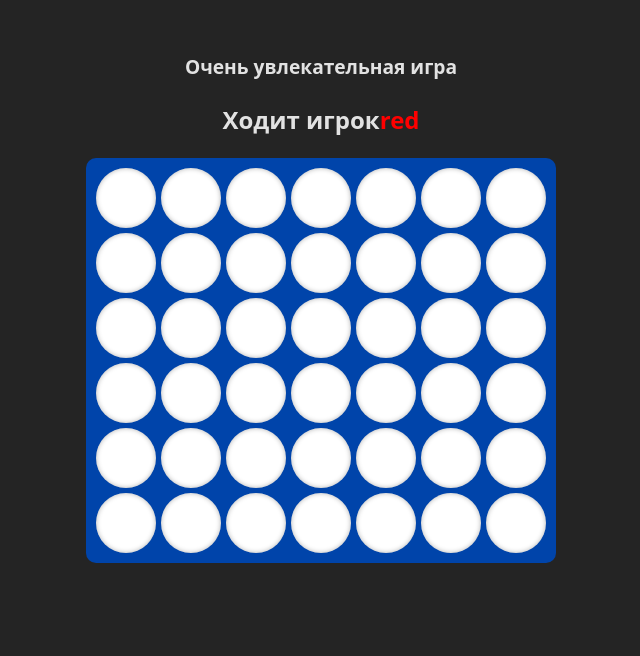
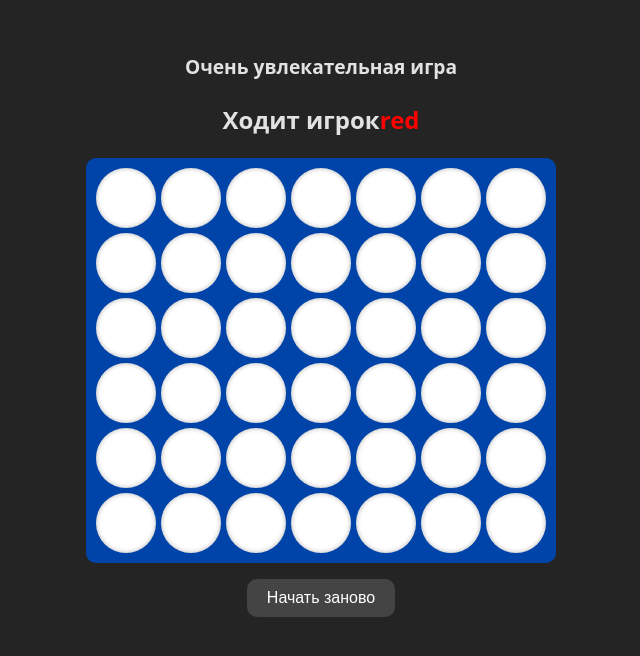
Before and after one commit to alekseevgr/connect-four, a React (Vite) app: page / in a window 1280 px wide. Shown: the top 656 px of the page, without its empty margins (319-959 px from the left). Built offline with nearby package versions, Linux system fonts and the light colour scheme.

Commit message:
add winner, add winner text, add resetbutton

```diff
--- a/src/components/Board/Board.tsx
+++ b/src/components/Board/Board.tsx
@@ -14,8 +14,19 @@ export function Board() {
         Array.from({ length: rows }, () => Array(cols).fill(null))
     ) // создаем поле в котором будет массив из 6 рядов ив каждом будет по 7 элментов(столбцов)
     const [currentPlayer, setPlayer] = useState<Player>('red') // выбираем игрока
+    const [winner, setWinner] = useState<Player | null>(null)
+
+    const resetGame = () => {
+        setBoard(Array.from({ length: rows }, () => Array(cols).fill(null)))
+        setPlayer('red')
+        setWinner(null)
+    }
 
     const handleClick = (row: number, col: number) => {
+
+        if (winner) {
+            return
+        }
         const newBoard = board.map(item => [...item]) // копия поля
 
         const nextPlayer = currentPlayer === 'red' ? 'blue' : 'red'
@@ -28,7 +39,8 @@ export function Board() {
             newBoard[row][col] = currentPlayer
             setBoard(newBoard)
 
-            if (checkWin(newBoard, row, col)){
+            if (checkWin(newBoard, row, col)) {
+                setWinner(currentPlayer)
                 alert(`Победил игрок ${currentPlayer}`)
                 return
             }
@@ -37,12 +49,26 @@ export function Board() {
 
     }
 
+    const text = (
+        <h2> Ходит игрок
+            <span className={currentPlayer === 'red' ? styles.red : styles.blue}>
+                {currentPlayer}
+            </span>
+        </h2>
+    )
+    const winnerText = (
+        <h2>
+            Победил
+            <span className={winner === 'red' ? styles.red : styles.blue}>
+                {winner}
+            </span>
+        </h2>
+    )
+
     return (
         <div className={styles.boardWrapper}>
             <h1 className={styles.title}> Очень увлекательная игра</h1>
-            <h2> Ходит игрок
-                <span className={currentPlayer === 'red' ? styles.red : styles.blue}>{currentPlayer}</span>
-            </h2>
+            {winner ? winnerText : text}
 
             <div className={styles.board}>
                 {board.map((row, rowIndex) =>
@@ -54,6 +80,9 @@ export function Board() {
                         />
                     )))}
             </div>
+            <button className={styles.resetButton} onClick={resetGame}>
+                Начать заново
+            </button>
         </div>
 
 
--- a/src/components/Board/board.module.css
+++ b/src/components/Board/board.module.css
@@ -26,3 +26,19 @@
   width: max-content;
   margin: 0 auto;
 }
+
+.resetButton {
+  margin-top: 16px;
+  padding: 10px 20px;
+  border: none;
+  border-radius: 10px;
+  background-color: #444;
+  color: white;
+  font-size: 16px;
+  cursor: pointer;
+  transition: 0.2s;
+}
+
+.resetButton:hover {
+  background-color: #666;
+}
```
